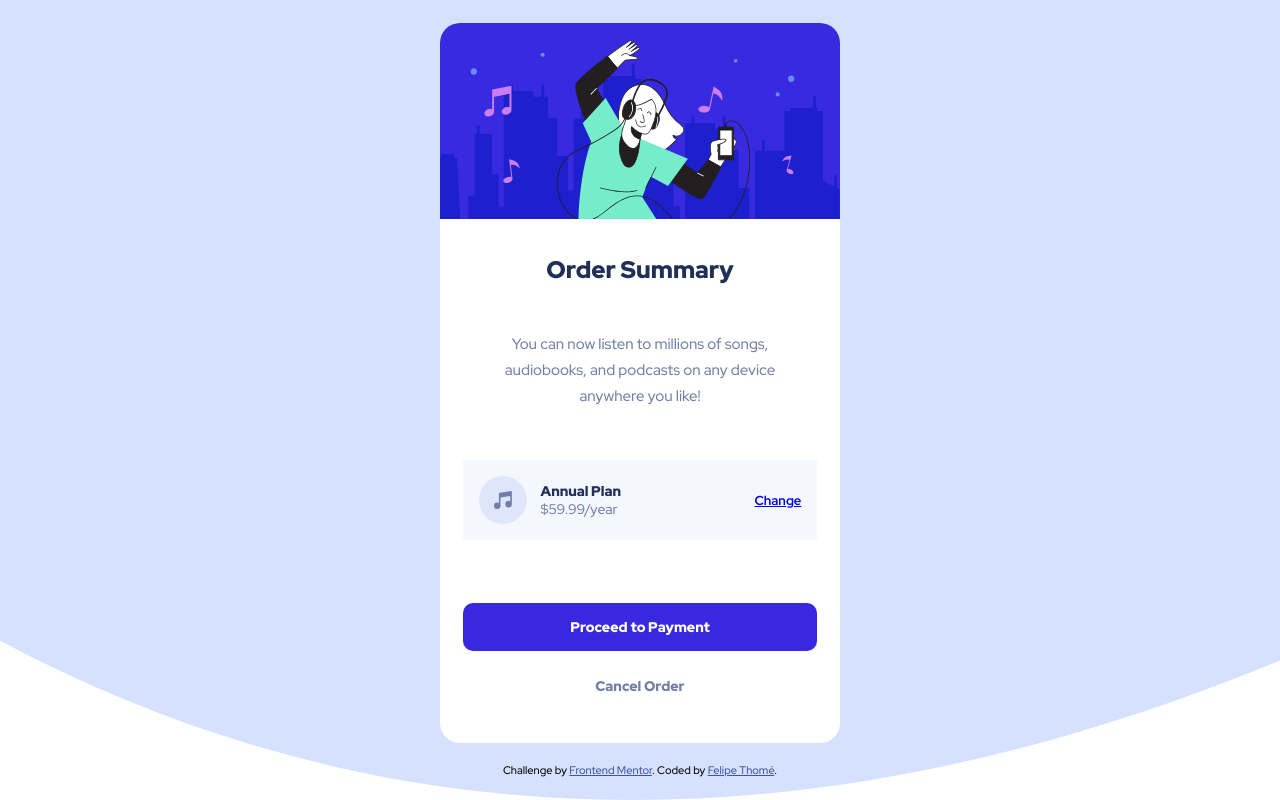
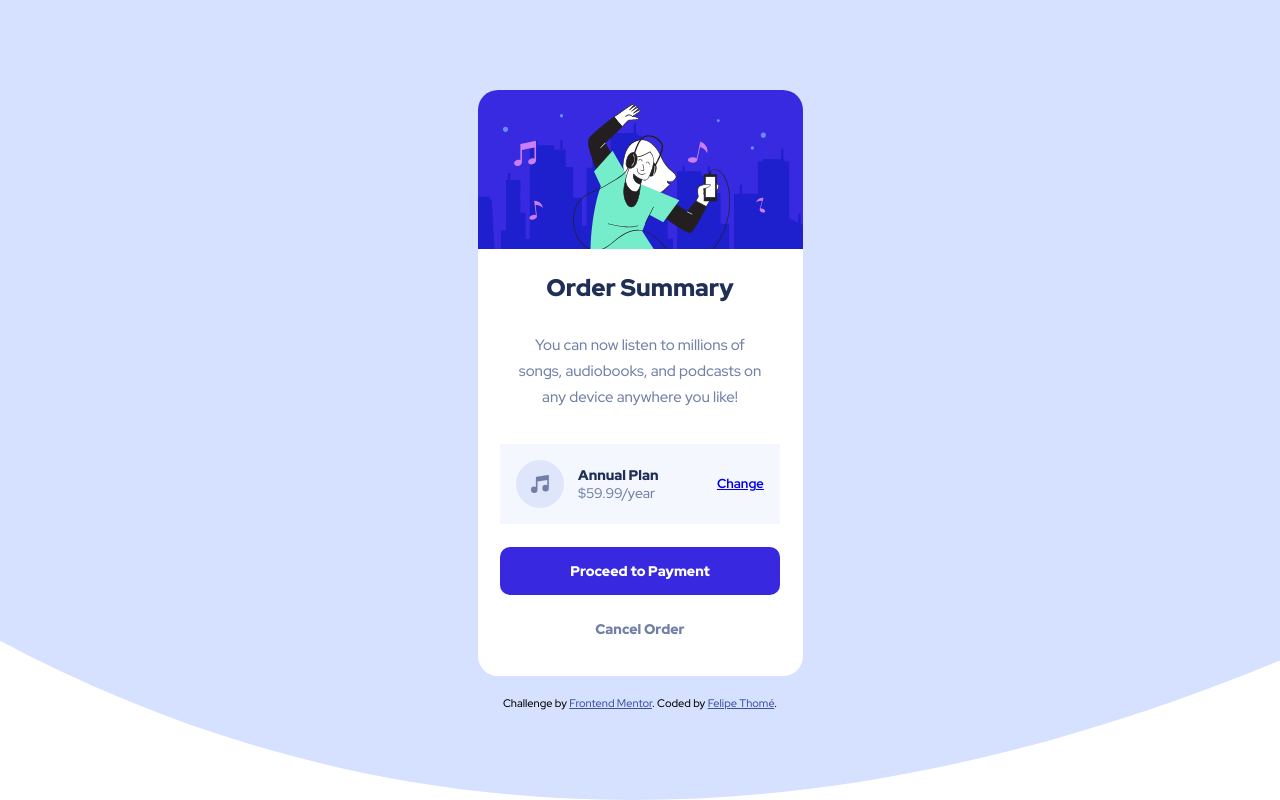
Before and after one commit to felipetn1989/order-summary-component-main, a plain HTML site: page index.html in a window 1280 px wide. Drawn offline with Linux system fonts and the light colour scheme.

```diff
--- a/styles/style.css
+++ b/styles/style.css
@@ -163,12 +163,4 @@
         background: url(../images/pattern-background-desktop.svg) left bottom no-repeat;
         background-size: cover;
     }
-
-    .card {
-        width: 400px;
-        height: 720px;
-        display: flex;
-        flex-direction: column;
-        justify-content: space-between;
-    }
 }
```
Also changed, not shown: images/Screenshot 2022-12-25 at 20-41-44 Frontend Mentor Order summary card.png (added), 2 other files.
